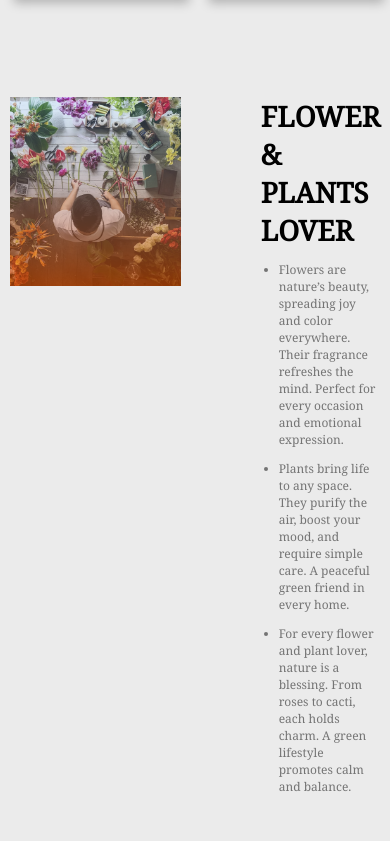
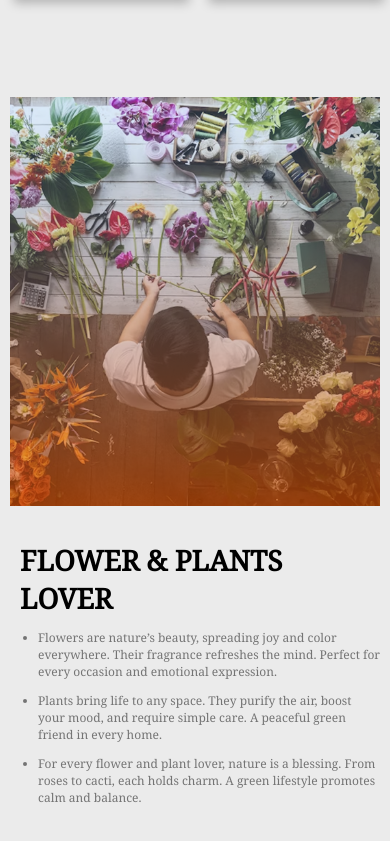
Before and after one commit to raihan-md-abdullah/assignment-02, a plain HTML site: page index.html in a window 390 px wide. Shown: the part 1921-2762 px from the top of the page. Drawn offline with Linux system fonts and the light colour scheme.

Commit message:
Responsive Plants lover section

```diff
--- a/style.css
+++ b/style.css
@@ -102,7 +102,7 @@ section{
 /* Plants Lover Section*/
 .pl-container{
   display: flex;
-  justify-items: space-evenly;
+justify-items: space-evenly;
 
 }
 .pl-img img{
@@ -111,8 +111,6 @@ section{
 }
 .pl-content{
   text-align: left;
-  width: 100%;
-  height: auto;
   margin-left: 80px;
 }
 .pl-content ul li{
@@ -189,4 +187,13 @@ section{
 
 /*Plants Lover Section*/
 
+.pl-container{
+  flex-direction: column;
 }
+.pl-content {
+  margin-left: 10px;
+  margin-top: 30px;
+}
+
+
+}
```
